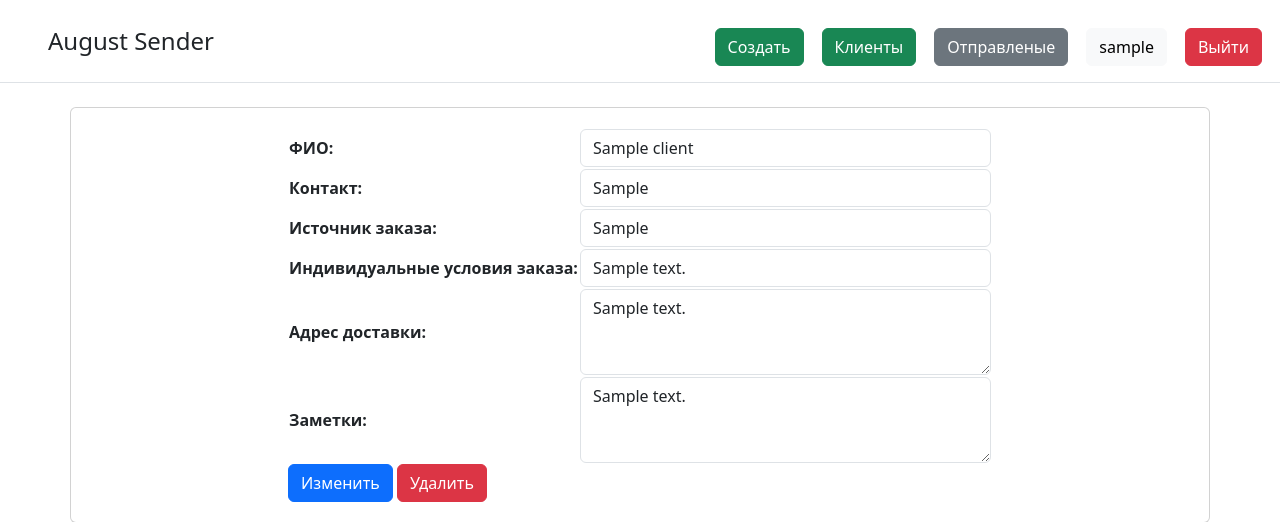
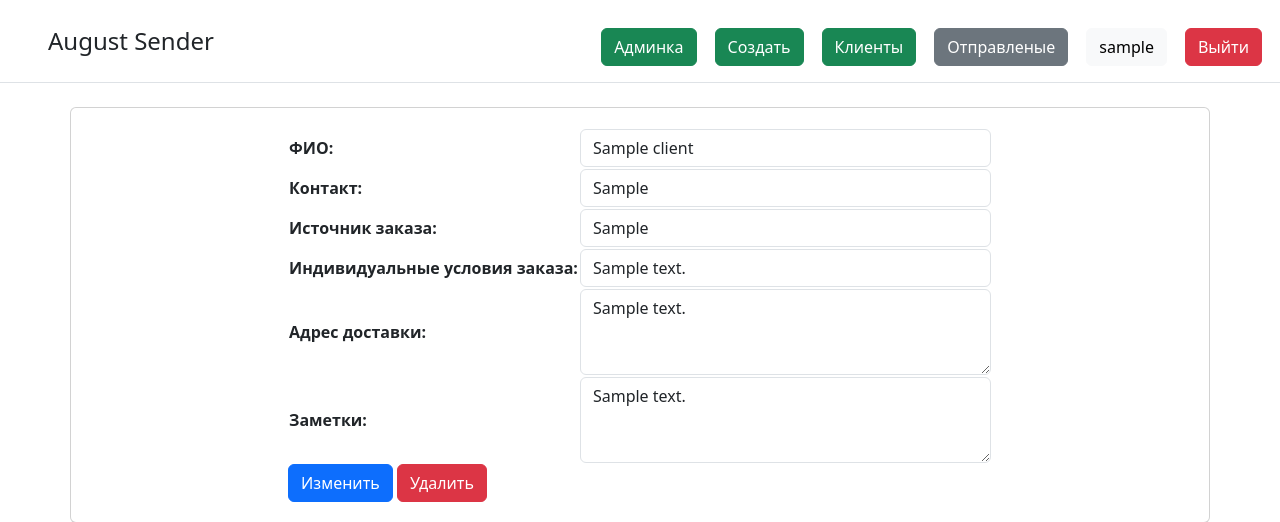
Before and after one commit to rublock/august_sender_crm, a Django app: page /client/1 in a window 1280 px wide. Shown: the top 522 px of the page. Run offline with Django 4.2, Linux system fonts and the light colour scheme; a user stored in the database is signed in; tables that the repository leaves empty hold one stand-in row (values such as "Sample post"); some libraries are stand-ins or nearby versions.

Commit message:
commit ok

```diff
--- a/mainapp/templates/mainapp/base.html
+++ b/mainapp/templates/mainapp/base.html
@@ -26,6 +26,13 @@
         </a>
 
         <ul class="nav nav-pills">
+	    {% if user.is_superuser %}
+    		<li class="nav-item" style="margin: 12px 18px 0px 0px;"><a href="{% url 'admin:index' %}"
+                                                                       class="btn btn-success" aria-current="page">Админка</a>
+            	</li>
+	    {% else %}
+
+            {% endif %}
             <li class="nav-item" style="margin: 12px 18px 0px 0px;"><a href="{% url 'mainapp:new_order' %}"
                                                                        class="btn btn-success" aria-current="page">Создать</a>
             </li>
```
